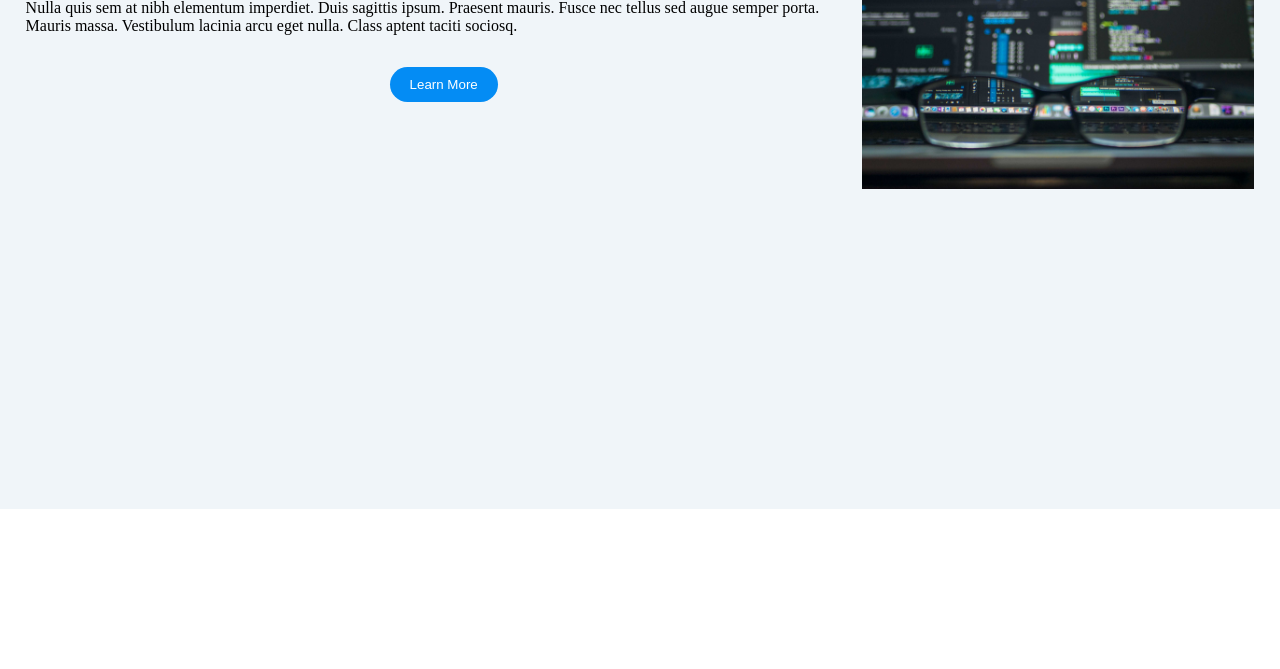
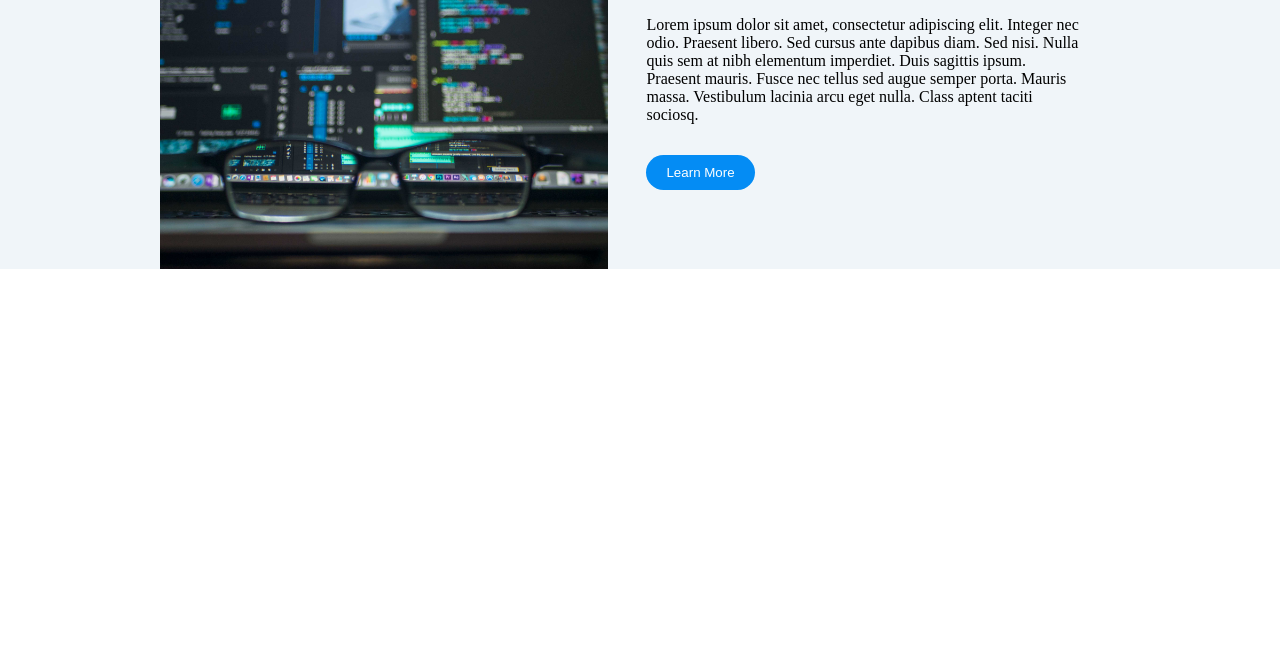
Before and after one commit to codexp-fronta-p3gc/layout-3, a plain HTML site: page components/reason-step/reason-step.html in a window 1280 px wide. Shown: the part 131-800 px from the top of the page. Drawn offline with Linux system fonts and the light colour scheme.

Commit message:
start to create reason step

```diff
--- a/components/reason-step/reason-step.css
+++ b/components/reason-step/reason-step.css
@@ -4,28 +4,29 @@
     box-sizing: border-box;
 }
 
-.step {
+.step,
+.step--reverse {
     display: flex;
     flex-direction: column;
-  justify-content: space-around;
-  height: 40em;
+    justify-content: flex-end;
+    height: 35em;
     background-color: #f0f5f9;
-  padding: 0 3% 0 3%;
+    padding: 0 5% 0 5%;
 }
 
 .step__image {
     height: 50%;
 }
 
-.reason-step {
+.reasons-step {
     display: flex;
     flex-direction: column;
-  align-items: center;
+    align-items: flex-start;
     justify-content: space-around;
-  height: 14em;
+    height: 17em;
 }
 
-.reason-step__title{
+.reason-step__title {
     font-size: 2em;
 }
 
@@ -34,14 +35,44 @@
 }
 
 @media screen and (min-width: 768px) {
+    .step,
+    .step--reverse {
+        justify-content: flex-end;
+        padding: 5% 0 0 0;
+        height: 25em;
+    }
     .step {
         flex-direction: row;
-        padding: 2%;
+    }
+    .step--reverse {
+        flex-direction: row-reverse;
+    }
+    .reasons-step {
+        width: 50%;
+        padding: 0 3% 0 3%;
+    }
+    .step__image {
+        height: 100%;
+    }
+    .step__image {
+        align-self: flex-end;
     }
 }
 
-@media screen and (min-width: 992px) {}
+@media screen and (min-width: 992px) {
+    .step,
+    .step--reverse {
+        justify-content: space-around;
+    }
+}
 
 @media screen and (min-width: 1200px) {
-
+    .step,
+    .step--reverse {
+        justify-content: center;
     }
+    .reasons-step {
+        width: 40%;
+        padding: 0 3% 0 3%;
+    }
+}
--- a/components/reason-step/reason-step.html
+++ b/components/reason-step/reason-step.html
@@ -11,8 +11,8 @@
 </head>
 
 <body>
-    <article class="step">
-        <div class="reason-step">
+    <article class="step--reverse">
+        <div class="reasons-step">
             <h2 class="reason-step__title">App Directory</h2>
             <p class="reason-step__par">Lorem ipsum dolor sit amet, consectetur adipiscing elit. Integer nec odio. Praesent libero. Sed cursus ante dapibus diam. Sed nisi. Nulla quis sem at nibh elementum imperdiet. Duis sagittis ipsum. Praesent mauris. Fusce nec tellus sed augue semper porta. Mauris massa. Vestibulum lacinia arcu eget nulla. Class aptent taciti sociosq.              </p>
             <button class="button button__primary" href="">Learn More</button>
```
Lines whose indentation alone changed are shown as unchanged.
